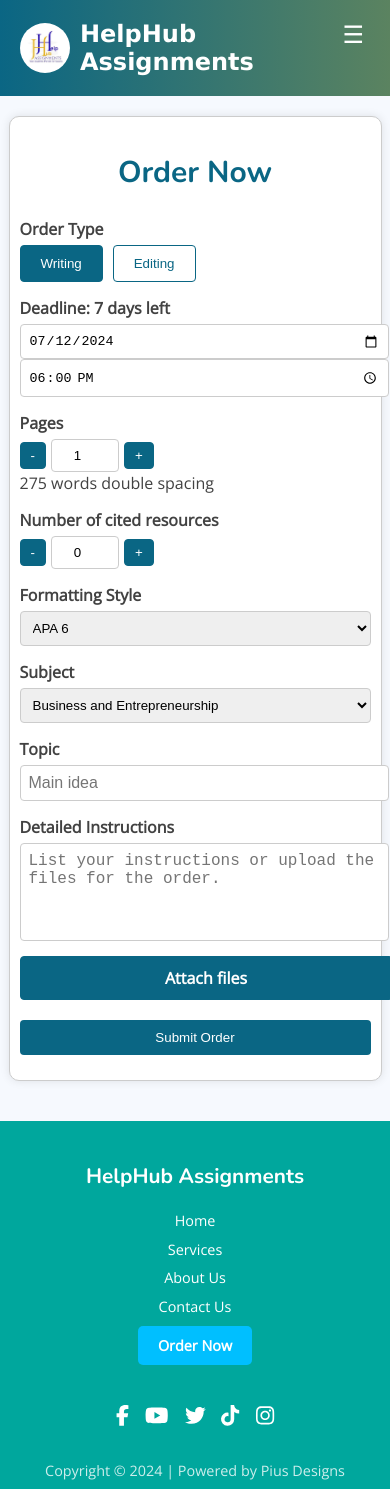
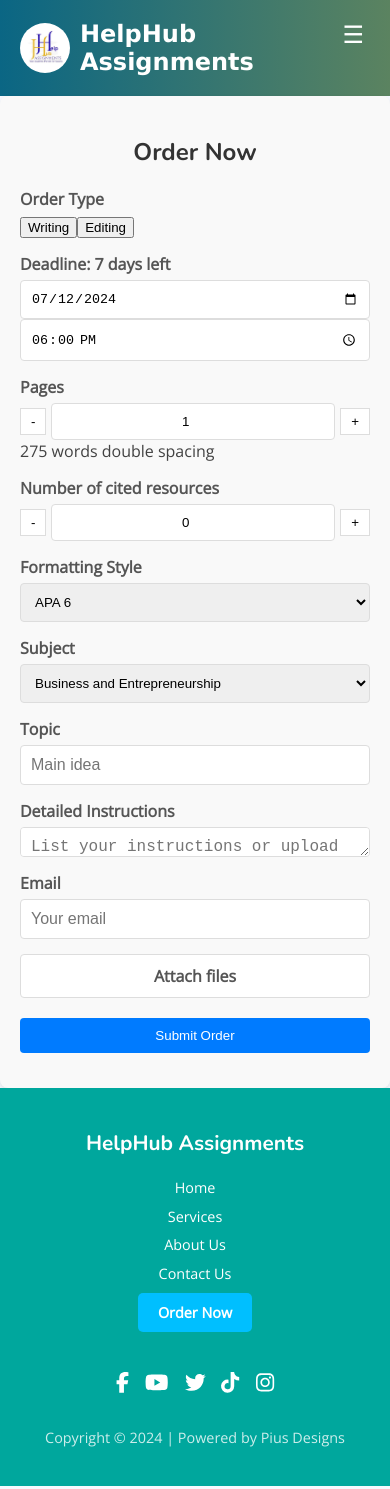
Before and after one commit to PiusKariukiNjiru/helphub-assignments, a React (Create React App) app: page /order-now in a window 390 px wide. Shown: the top 1489 px of the page. Built offline with nearby package versions, Linux system fonts and the light colour scheme.

Commit message:
Added email field to order form and updated server configuration

```diff
--- a/server.js
+++ b/server.js
@@ -32,6 +32,7 @@
   const files = orderDetails.files && orderDetails.files.length > 0 ? orderDetails.files.join(', ') : 'No files attached';
   return `
     <h1>New Order Received</h1>
+    <p><strong>Email:</strong> ${orderDetails.email}</p>
     <p><strong>Order Type:</strong> ${orderDetails.orderType}</p>
     <p><strong>Deadline Date:</strong> ${orderDetails.deadlineDate}</p>
     <p><strong>Deadline Time:</strong> ${orderDetails.deadlineTime}</p>
--- a/src/OrderNow/OrderNow.css
+++ b/src/OrderNow/OrderNow.css
@@ -1,21 +1,16 @@
 .order-now-container {
-    width: 100%;
-    max-width: 600px;
+    max-width: 800px;
     margin: 0 auto;
     padding: 20px;
-    border: 1px solid #ccc;
-    border-radius: 10px;
-    box-shadow: 0 0 10px rgba(0, 0, 0, 0.1);
-    background-color: #fff;
-    margin-top: 40px;
-    margin-bottom: 40px;
+    background-color: #f9f9f9;
+    border-radius: 8px;
+    box-shadow: 0 2px 4px rgba(0, 0, 0, 0.1);
   }
 
   .order-now-container h2 {
     text-align: center;
-    font-size: 30px;
-    color: #0a6684;
-
+    margin-bottom: 20px;
+    color: #333;
   }
 
   .form-group {
@@ -26,67 +21,67 @@
     display: block;
     margin-bottom: 5px;
     font-weight: bold;
+    color: #555;
   }
 
-.order-type-btn {
+  .form-group input[type="text"],
+  .form-group input[type="email"],
+  .form-group input[type="date"],
+  .form-group input[type="time"],
+  .form-group input[type="number"],
+  .form-group textarea,
+  .form-group select {
+    width: 100%;
+    padding: 10px;
+    border: 1px solid #ddd;
+    border-radius: 4px;
+    box-sizing: border-box;
+  }
+
+  .form-group input[type="file"] {
+    display: none;
+  }
+
+  .attach-files-btn {
+    display: inline-block;
     padding: 10px 20px;
-    margin-right: 10px;
-    border: 1px solid #0a6684;
+    border: 1px solid #ddd;
     border-radius: 4px;
     background-color: #fff;
-    color: #0a6684;
     cursor: pointer;
+    text-align: center;
   }
 
-.order-type-btn.active {
-    background-color: #0a6684;
-    color: #fff;
+  .attach-files-btn:hover {
+    background-color: #f0f0f0;
   }
 
-.pages-input, .cited-resources-input {
+  .pages-input,
+  .cited-resources-input {
     display: flex;
     align-items: center;
   }
 
-.pages-input button, .cited-resources-input button {
+  .pages-input button,
+  .cited-resources-input button {
     padding: 5px 10px;
-    border: 1px solid #0a6684;
-    border-radius: 4px;
-    background-color: #0a6684;
-    color: #fff;
+    border: 1px solid #ddd;
+    background-color: #fff;
     cursor: pointer;
   }
 
-.pages-input input, .cited-resources-input input {
-    width: 50px;
-    text-align: center;
-    margin: 0 5px;
-    border: 1px solid #ccc;
-    border-radius: 4px;
+  .pages-input button:hover,
+  .cited-resources-input button:hover {
+    background-color: #f0f0f0;
   }
 
-input[type="date"], input[type="time"], select, input[type="text"], textarea {
-    width: 100%;
-    padding: 8px;
-    border: 1px solid #ccc;
+  .pages-input input,
+  .cited-resources-input input {
+    width: 60px;
+    text-align: center;
+    border: 1px solid #ddd;
     border-radius: 4px;
-}
-
-textarea {
-    height: 80px;
-    resize: none;
-}
-
-.attach-files-btn {
-    display: block;
-    width: 100%;
-    padding: 10px;
-    border: 1px solid #0a6684;
-    border-radius: 4px;
-    background-color: #0a6684;
-    color: #fff;
-    text-align: center;
-    cursor: pointer;
+    margin: 0 5px;
   }
 
   .file-list {
@@ -98,66 +93,70 @@
     padding: 0;
   }
 
-.file-list li {
+  .file-list ul li {
+    margin-bottom: 5px;
     display: flex;
+    align-items: center;
     justify-content: space-between;
-    align-items: center;
-    margin-bottom: 5px;
   }
 
-.file-list li button {
-    background-color: #ff4d4d;
-    border: none;
-    border-radius: 4px;
-    color: #fff;
+  .file-list ul li button {
+    padding: 5px 10px;
+    border: 1px solid #ddd;
+    background-color: #fff;
     cursor: pointer;
-    padding: 2px 8px;
+  }
+
+  .file-list ul li button:hover {
+    background-color: #f0f0f0;
   }
 
   .file-summary {
     margin-top: 10px;
+    display: flex;
+    justify-content: space-between;
+  }
+
+  .submit-btn {
+    display: inline-block;
+    padding: 10px 20px;
+    background-color: #007bff;
+    color: #fff;
+    border: none;
+    border-radius: 4px;
+    cursor: pointer;
+    text-align: center;
+  }
+
+  .submit-btn:hover {
+    background-color: #0056b3;
+  }
+
+  .error {
+    color: red;
+    margin-top: 10px;
   }
 
   .spinner {
+    margin: 10px 0;
     border: 4px solid #f3f3f3;
     border-top: 4px solid #007bff;
     border-radius: 50%;
-    width: 30px;
-    height: 30px;
-    animation: spin 1s linear infinite;
-    margin-top: 10px;
+    width: 20px;
+    height: 20px;
+    animation: spin 2s linear infinite;
   }
 
   @keyframes spin {
-    0% { transform: rotate(0deg); }
-    100% { transform: rotate(360deg); }
+    0% {
+      transform: rotate(0deg);
     }
-
-.error {
-    color: #ff4d4d;
-    margin-top: 10px;
+    100% {
+      transform: rotate(360deg);
     }
-
-.submit-btn {
-    width: 100%;
-    padding: 10px;
-    border: none;
-    border-radius: 4px;
-    background-color: #0a6684;
-    color: #fff;
-    cursor: pointer;
   }
 
   .submission-status {
     margin-top: 10px;
-    font-weight: bold;
-    color: #007bff;
+    color: green;
   }
-
-@media (max-width: 600px) {
-    .order-now-container {
-        padding: 10px;
-        width: 90%;
-        margin-top: 20px;
-    }
-}
--- a/src/OrderNow/OrderNow.js
+++ b/src/OrderNow/OrderNow.js
@@ -41,6 +41,7 @@
   const [subject, setSubject] = useState(subjects[0]);
   const [topic, setTopic] = useState("");
   const [detailedInstructions, setDetailedInstructions] = useState("");
+  const [email, setEmail] = useState(""); // New state for email
   const [files, setFiles] = useState([]);
   const [uploading, setUploading] = useState(false);
   const [error, setError] = useState("");
@@ -99,11 +100,12 @@
     setSubject(subjects[0]);
     setTopic("");
     setDetailedInstructions("");
+    setEmail(""); // Reset email
     clearFiles();
   };
 
   const handleSubmit = async () => {
-    if (topic === "" || detailedInstructions === "") {
+    if (topic === "" || detailedInstructions === "" || email === "") { // Include email check
       setSubmissionStatus("Please fill out all required fields.");
       return;
     }
@@ -117,7 +119,8 @@
       formattingStyle,
       subject,
       topic,
-      detailedInstructions
+      detailedInstructions,
+      email // Include email in order details
     };
 
     const formData = new FormData();
@@ -225,6 +228,15 @@
           />
         </div>
         <div className="form-group">
+          <label>Email</label>
+          <input
+            type="email"
+            placeholder="Your email"
+            value={email}
+            onChange={(e) => setEmail(e.target.value)}
+          />
+        </div>
+        <div className="form-group">
           <input
             type="file"
             id="file-input"
```
Lines whose indentation alone changed are shown as unchanged.
